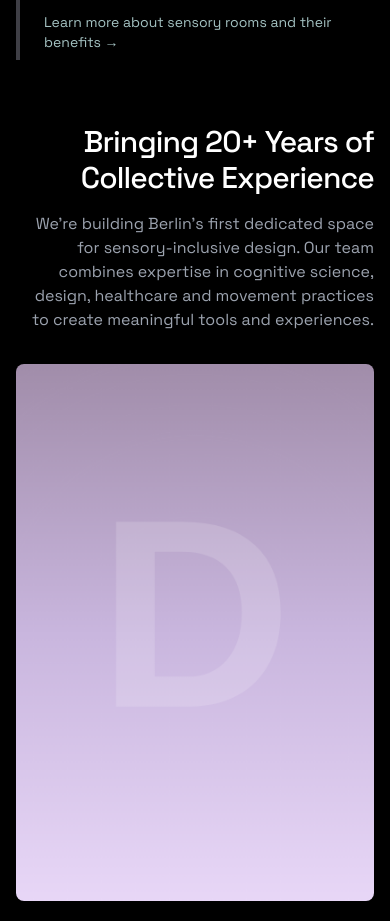
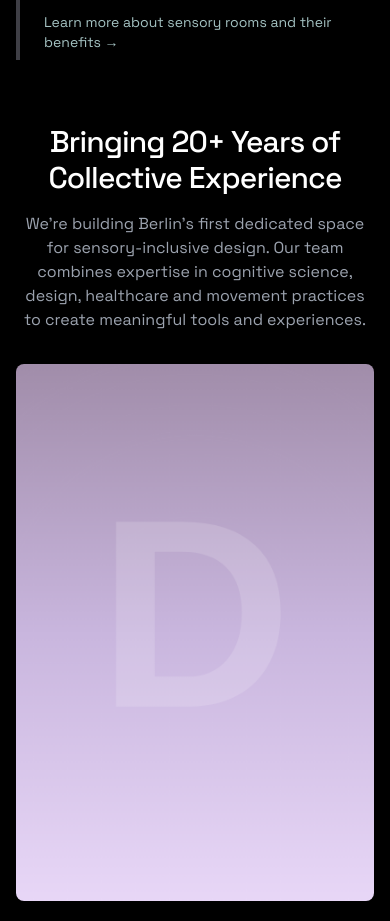
Before and after one commit to BradleyRoyes/BeyondMedium, a Next.js app: page / in a window 390 px wide. Shown: the part 1180-2101 px from the top of the page. Built offline with nearby package versions, Linux system fonts and the light colour scheme.

Commit message:
Right-align title and center-align section on mobile

```diff
--- a/app/components/gallery.tsx
+++ b/app/components/gallery.tsx
@@ -62,11 +62,11 @@ export default function Gallery() {
           </div>
         </motion.div>
 
-        <div className="mb-8 md:mb-12 text-right">
+        <div className="mb-8 md:mb-12 text-center md:text-right">
           <h3 className="text-3xl md:text-4xl text-white mb-2 md:mb-4 font-medium">
             Bringing 20+ Years of Collective Experience
           </h3>
-          <p className="mt-4 max-w-lg ml-auto text-gray-400">
+          <p className="mt-4 max-w-lg mx-auto md:ml-auto md:mr-0 text-gray-400">
             We're building Berlin's first dedicated space for sensory-inclusive design. Our team combines expertise in cognitive science, design, healthcare and movement practices to create meaningful tools and experiences.
           </p>
         </div>
```
